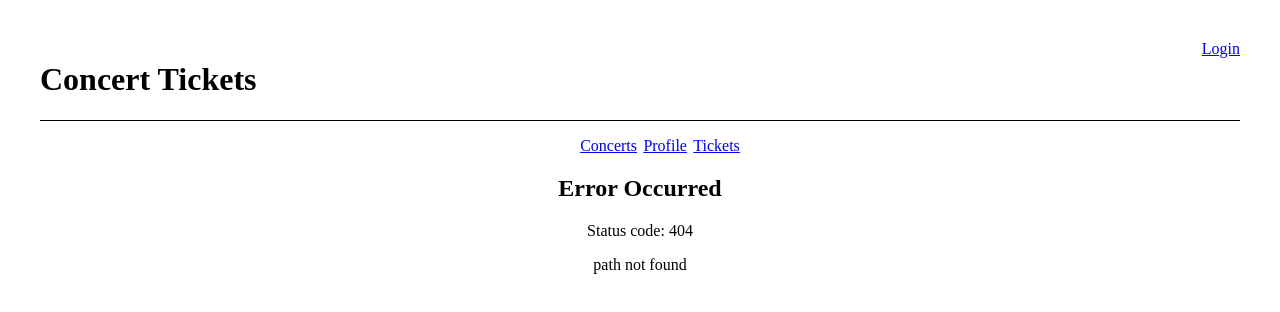
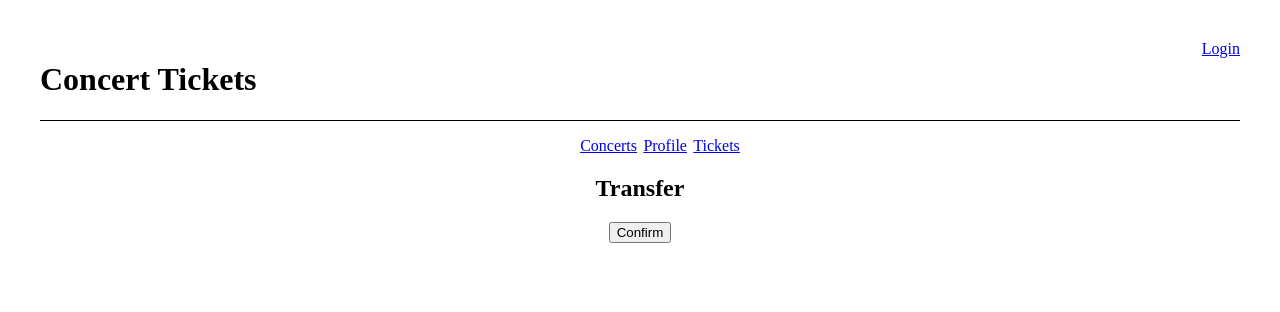
Before and after one commit to MFStevenson/concert-tickets, a React (Vite) app in the folder frontend/: page /ticket/1/transfer in a window 1280 px wide. Before the commit this address had no page. Shown: the top 312 px of the page. Built offline with nearby package versions, Linux system fonts and the light colour scheme.

Commit message:
add link to tranfer button & made tranfer page

```diff
--- a/frontend/src/App.jsx
+++ b/frontend/src/App.jsx
@@ -10,6 +10,7 @@ import Errors from "./components/Errors";
 import ProfilePage from "./pages/ProfilePage";
 import SuccessPage from "./pages/SuccessPage";
 import SingleTicketPage from "./pages/SingleTicketPage";
+import TransferPage from "./pages/TransferPage";
 
 function App() {
   return (
@@ -25,6 +26,7 @@ function App() {
         <Route path="/profile" element={<ProfilePage />}></Route>
         <Route path="/mytickets" element={<TicketsPage />}></Route>
         <Route path="/ticket/1" element={<SingleTicketPage />}></Route>
+        <Route path="/ticket/1/transfer" element={<TransferPage />}></Route>
         <Route
           path="/*"
           element={<Errors msg={"path not found"} status={404} />}
--- a/frontend/src/components/singleTicket/singleTicket.jsx
+++ b/frontend/src/components/singleTicket/singleTicket.jsx
@@ -1,21 +1,27 @@
 import QR from "./QRcode";
+import { useNavigate } from "react-router-dom";
 
 
 const SingleTicket = () => {
-
+const ticketNumber = 1;
+const navigate = useNavigate();
+function handleClick() {
+  navigate(`/ticket/${ticketNumber}/transfer`);
+}
 
 
 return (
     <div>
     <h2> Ticket </h2>
-    <p>Ticket no.: </p>
+    <p>Ticket no.: {ticketNumber} </p>
     <p>Show: </p>
     <p>Time: </p>
     <p>Venue: </p>
     <QR text="testing"/>
 
-    <button> Transfer </button>
+    <button onClick={handleClick}>Transfer</button>
     </div>
+
 
     )
   }
--- /dev/null
+++ b/frontend/src/components/transfer/transfer.jsx
@@ -0,0 +1,31 @@
+
+
+
+
+const Transfer = () => {
+
+    const handleConfirm = (event) => {
+        event.preventDefault();
+        if (window.confirm("Are you sure you want to submit?")) {
+         //submit coding here
+        }
+      };
+
+  return (
+  <div>
+  <h2> Transfer </h2>
+
+
+  <button onClick = {handleConfirm} >
+    Confirm
+  </button>
+
+
+
+
+  </div>
+  )
+}
+;
+
+export default Transfer;
--- /dev/null
+++ b/frontend/src/pages/TransferPage.jsx
@@ -0,0 +1,11 @@
+import Transfer from "../components/transfer/transfer";
+import "../styling/TransferPage.css";
+const TransferPage = () => {
+  return (
+    <div>
+        <Transfer/>
+    </div>
+  );
+};
+
+export default TransferPage;
```
Also changed, not shown: frontend/src/styling/TransferPage.css (added).
